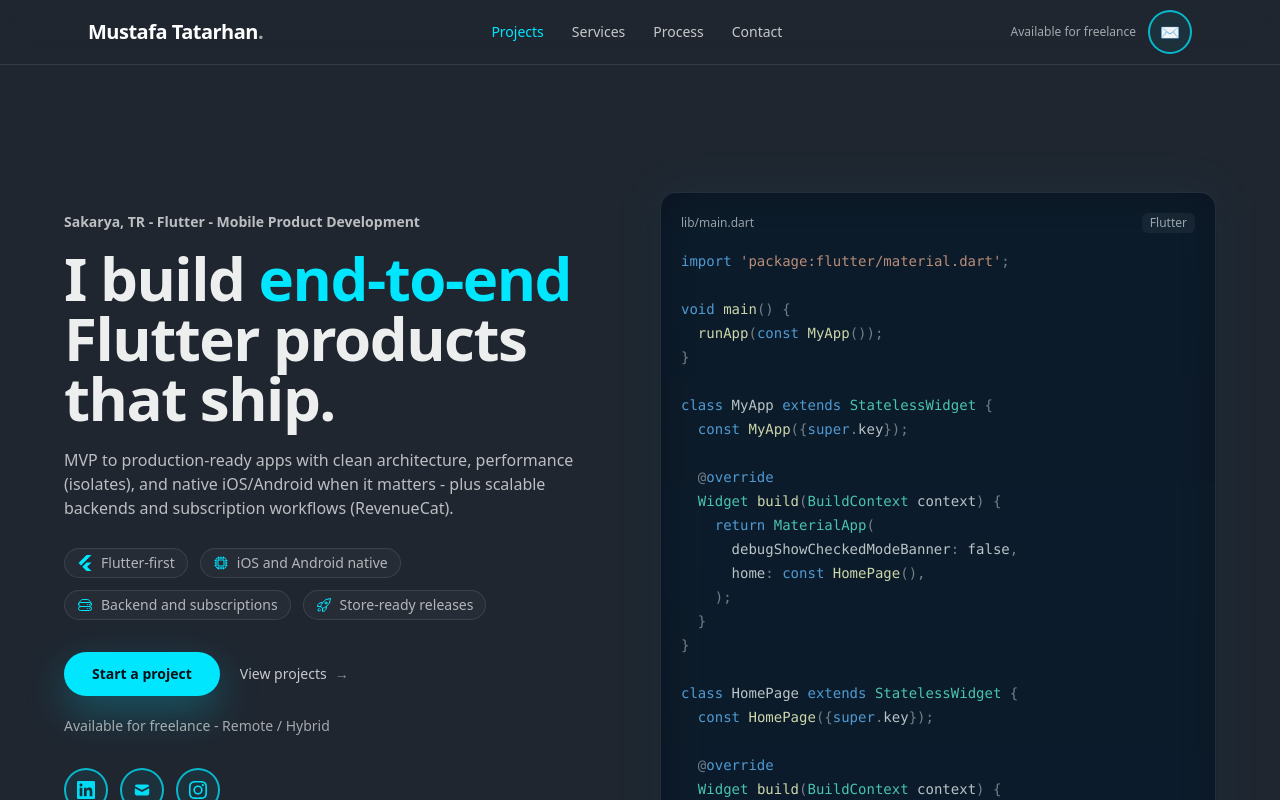
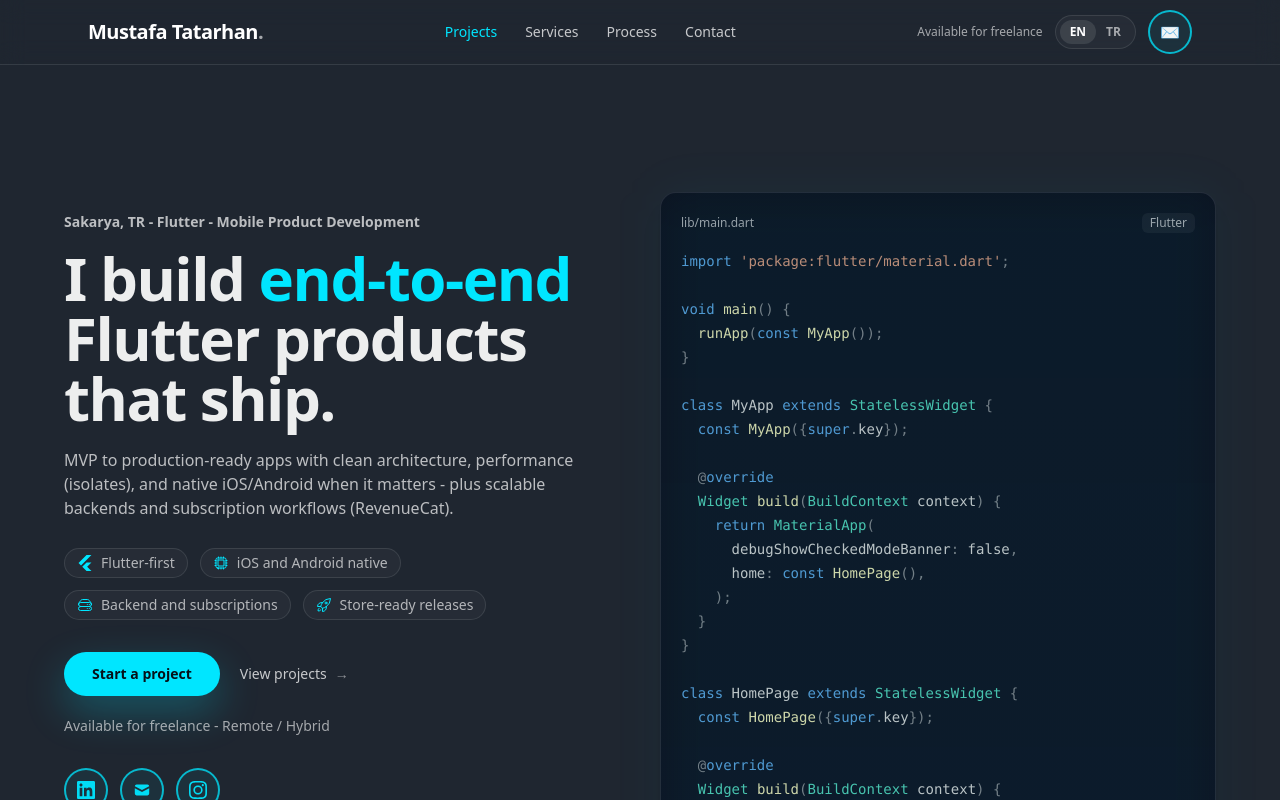
Before and after one commit to mustafatatarhan/portfolio, a Next.js app: page /en in a window 1280 px wide. Shown: the top 800 px of the page. Built offline with nearby package versions, Linux system fonts and the light colour scheme.

Commit message:
Add language switch functionality to Navbar; update translations and add locale handling in components

```diff
--- a/app/[locale]/layout.tsx
+++ b/app/[locale]/layout.tsx
@@ -1,3 +1,4 @@
+// app/[locale]/layout.tsx
 import "../globals.css";
 import type { Metadata } from "next";
 import { NextIntlClientProvider } from "next-intl";
--- a/components/Navbar.tsx
+++ b/components/Navbar.tsx
@@ -1,10 +1,29 @@
+// components/Navbar.tsx
 "use client";
 
 import { useEffect, useMemo, useState } from "react";
+import { usePathname, useRouter } from "next/navigation";
 import { useTranslations } from "next-intl";
+
+type Locale = "en" | "tr";
+
+function getLocaleFromPath(pathname: string): Locale {
+    const seg = pathname.split("/").filter(Boolean)[0];
+    return seg === "tr" ? "tr" : "en";
+}
+
+function switchLocaleInPath(pathname: string, nextLocale: Locale) {
+    const parts = pathname.split("/").filter(Boolean);
+    const rest = parts.slice(1); // locale sonrası path
+    return "/" + [nextLocale, ...rest].join("/");
+}
 
 export default function Navbar() {
     const t = useTranslations("navbar");
+    const pathname = usePathname();
+    const router = useRouter();
+
+    const locale = getLocaleFromPath(pathname);
 
     const nav = useMemo(
         () => [
@@ -17,10 +36,16 @@ export default function Navbar() {
     );
 
     const ids = useMemo(() => nav.map((n) => n.href.replace("#", "")), [nav]);
-    const [active, setActive] = useState<string>(""); // default: none
+    const [active, setActive] = useState<string>("");
 
     const goTop = () => {
         window.scrollTo({ top: 0, behavior: "smooth" });
+    };
+
+    const onChangeLocale = (nextLocale: Locale) => {
+        if (nextLocale === locale) return;
+        const nextPath = switchLocaleInPath(pathname, nextLocale);
+        router.push(nextPath);
     };
 
     useEffect(() => {
@@ -41,7 +66,6 @@ export default function Navbar() {
             },
             {
                 root: null,
-                // navbar fixed olduğu için üstten "görünürlük" hesabını ayarlıyoruz
                 rootMargin: "-20% 0px -65% 0px",
                 threshold: [0.05, 0.15, 0.3, 0.5, 0.7],
             }
@@ -53,9 +77,7 @@ export default function Navbar() {
 
     return (
         <header className="fixed inset-x-0 top-0 z-50">
-            {/* Full-width blurred bar */}
             <div className="border-b border-white/10 bg-bg/70 backdrop-blur-md">
-                {/* Your max width container */}
                 <div className="mx-auto w-full max-w-6xl px-6">
                     <div className="flex h-16 items-center justify-between">
                         <button
@@ -85,17 +107,43 @@ export default function Navbar() {
                             })}
                         </nav>
 
-                        {/* Right side: availability + quick contact */}
                         <div className="hidden items-center gap-3 md:flex">
                             <span className="text-xs font-medium text-white/60">
                                 {t("availability")}
                             </span>
 
-                            <a
-                                className="social-pill"
-                                href="#contact"
-                                aria-label={t("aria.contact")}
-                            >
+                            {/* Language switch */}
+                            <div className="inline-flex items-center rounded-full border border-white/10 bg-white/[0.03] p-1">
+                                <button
+                                    type="button"
+                                    onClick={() => onChangeLocale("en")}
+                                    className={[
+                                        "rounded-full px-2.5 py-1 text-xs font-semibold transition",
+                                        locale === "en"
+                                            ? "bg-white/10 text-white"
+                                            : "text-white/60 hover:text-white",
+                                    ].join(" ")}
+                                    aria-label={t("aria.switchToEnglish")}
+                                >
+                                    {t("lang.en")}
+                                </button>
+
+                                <button
+                                    type="button"
+                                    onClick={() => onChangeLocale("tr")}
+                                    className={[
+                                        "rounded-full px-2.5 py-1 text-xs font-semibold transition",
+                                        locale === "tr"
+                                            ? "bg-white/10 text-white"
+                                            : "text-white/60 hover:text-white",
+                                    ].join(" ")}
+                                    aria-label={t("aria.switchToTurkish")}
+                                >
+                                    {t("lang.tr")}
+                                </button>
+                            </div>
+
+                            <a className="social-pill" href="#contact" aria-label={t("aria.contact")}>
                                 ✉
                             </a>
                         </div>
--- a/i18n/request.ts
+++ b/i18n/request.ts
@@ -1,3 +1,4 @@
+// i18n/request.ts
 import { getRequestConfig } from "next-intl/server";
 
 export const locales = ["en", "tr"] as const;
--- a/messages/en.json
+++ b/messages/en.json
@@ -17,7 +17,13 @@
     "availability": "Available for freelance",
     "aria": {
       "goToTop": "Go to top",
-      "contact": "Contact"
+      "contact": "Contact",
+      "switchToEnglish": "Switch to English",
+      "switchToTurkish": "Switch to Turkish"
+    },
+    "lang": {
+      "en": "EN",
+      "tr": "TR"
     }
   },
   "contact": {
--- a/messages/tr.json
+++ b/messages/tr.json
@@ -17,7 +17,13 @@
     "availability": "Freelance için müsait",
     "aria": {
       "goToTop": "Başa dön",
-      "contact": "İletişim"
+      "contact": "İletişim",
+      "switchToEnglish": "İngilizceye geç",
+      "switchToTurkish": "Türkçeye geç"
+    },
+    "lang": {
+      "en": "EN",
+      "tr": "TR"
     }
   },
   "contact": {
--- a/middleware.ts
+++ b/middleware.ts
@@ -1,3 +1,4 @@
+// middleware.ts
 import createMiddleware from "next-intl/middleware";
 import { locales } from "./i18n/request";
 
```
